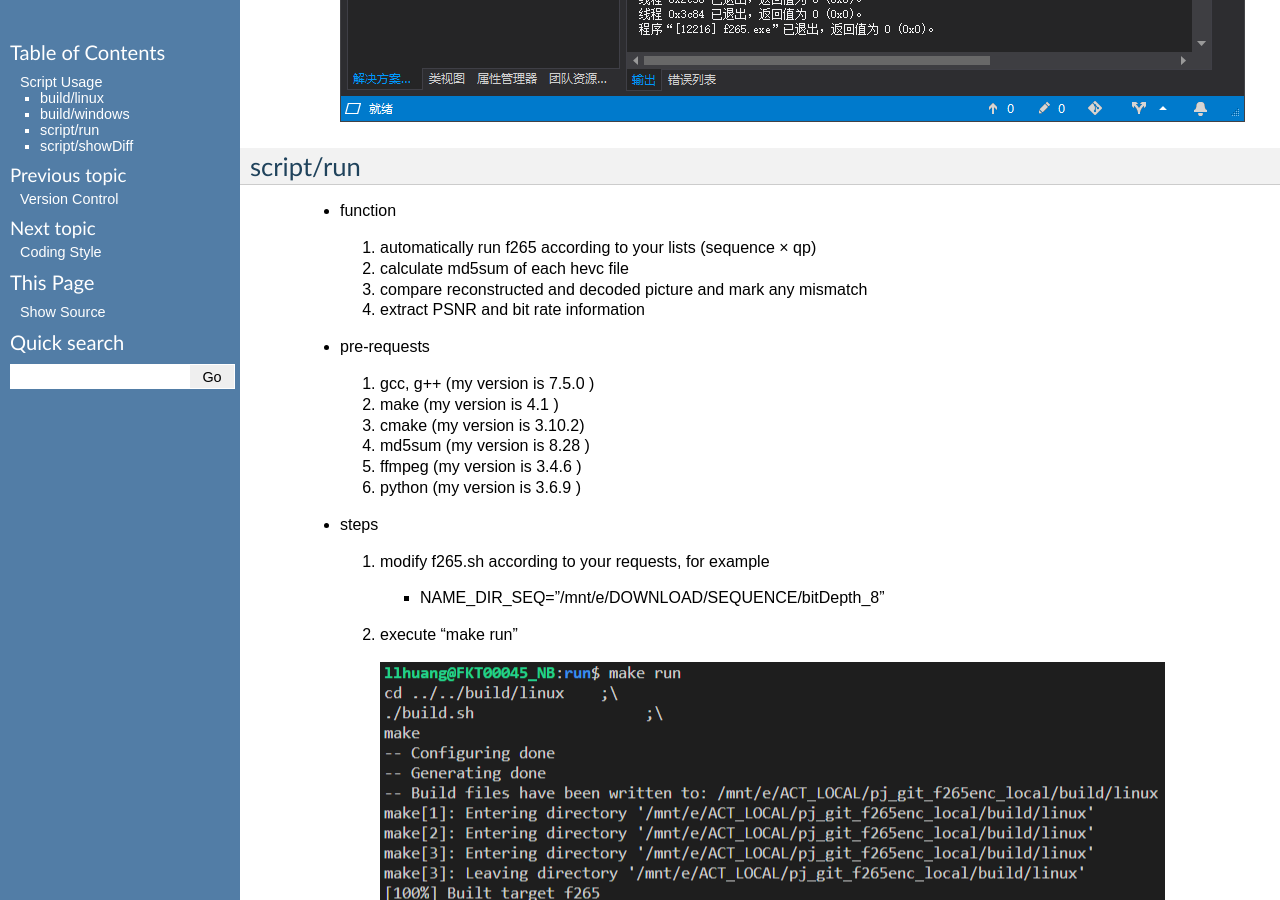
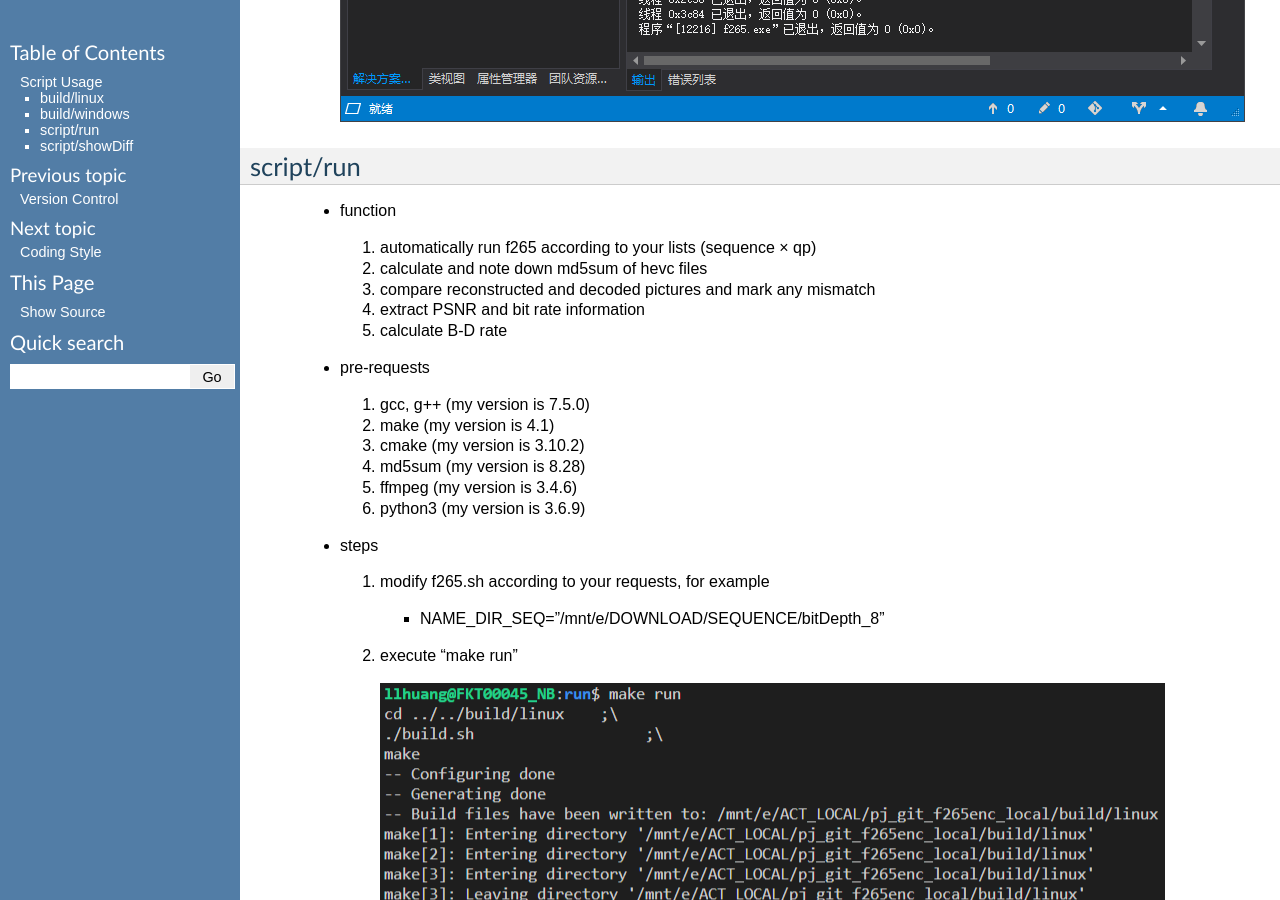
Before and after one commit to iamhll/f265enc_doc, a Sphinx documentation site: the page built from source/script_usage/main.rst, in a window 1280 px wide and 900 px high, scrolled down 8093 px. Built offline with Sphinx 7.4.7, drawn with Linux system fonts in a browser that asks for light colours; some of the changed text lies outside the part shown.

Commit message:
[MINOR] [UPDATE] 1. script_usage    a. updated

```diff
--- a/source/script_usage/main.rst
+++ b/source/script_usage/main.rst
@@ -1,10 +1,10 @@
 .. -----------------------------------------------------------------------------
-  ..
-  ..  Filename       : main.rst
-  ..  Author         : Huang Leilei
-  ..  Created        : 2020-07-12
-  ..  Description    : script usage related documents
-  ..
+    ..
+    ..  Filename       : main.rst
+    ..  Author         : Huang Leilei
+    ..  Created        : 2020-07-12
+    ..  Description    : script usage related documents
+    ..
 .. -----------------------------------------------------------------------------
 
 Script Usage
@@ -21,8 +21,8 @@ build/linux
 
 *   pre-requests
 
-    #.  gcc, g++ (my version is 7.5.0 )
-    #.  make     (my version is 4.1   )
+    #.  gcc, g++ (my version is 7.5.0)
+    #.  make     (my version is 4.1)
     #.  cmake    (my version is 3.10.2)
 
     \
@@ -67,7 +67,7 @@ build/windows
 
 *   pre-requests
 
-    #.  cmake         (my version is 3.18.0-rc4 )
+    #.  cmake         (my version is 3.18.0-rc4)
     #.  visual studio (my version is 2019-16.4.3)
 
     \
@@ -99,7 +99,7 @@ build/windows
 
         \
 
-    #.  add "-c ..\..\script\run\f265.cfg" to the command-line parameters of f265
+    #.  add "-c ..\\..\\script\\run\\f265.cfg" to the command-line parameters of f265
 
         .. image:: buildWindowsStep5a.png
         .. image:: buildWindowsStep5b.png
@@ -114,7 +114,7 @@ build/windows
 
     #.  modify script/run/f265.cfg according to your requests, for example
 
-        *  InputFile    E:\DOWNLOAD\SEQUENCE\bitDepth_8\BasketballPass\BasketballPass.yuv
+        *  InputFile    E:\\DOWNLOAD\\SEQUENCE\\bitDepth_8\\BasketballPass\\BasketballPass.yuv
 
         \
 
@@ -130,20 +130,21 @@ script/run
     *   function
 
         #.  automatically run f265 according to your lists (sequence × qp)
-        #.  calculate md5sum of each hevc file
-        #.  compare reconstructed and decoded picture and mark any mismatch
+        #.  calculate and note down md5sum of hevc files
+        #.  compare reconstructed and decoded pictures and mark any mismatch
         #.  extract PSNR and bit rate information
+        #.  calculate B-D rate
 
         \
 
     *   pre-requests
 
-        #.  gcc, g++ (my version is 7.5.0 )
-        #.  make     (my version is 4.1   )
+        #.  gcc, g++ (my version is 7.5.0)
+        #.  make     (my version is 4.1)
         #.  cmake    (my version is 3.10.2)
-        #.  md5sum   (my version is 8.28  )
-        #.  ffmpeg   (my version is 3.4.6 )
-        #.  python   (my version is 3.6.9 )
+        #.  md5sum   (my version is 8.28)
+        #.  ffmpeg   (my version is 3.4.6)
+        #.  python3  (my version is 3.6.9)
 
         \
 
@@ -191,9 +192,12 @@ script/showDiff
 
             .. image:: scriptShowDiffStep2a.png
 
-            if mismatch is detected, it will stop, and you can check the mismatch
+            if mismatch is detected, it will stop
 
             .. image:: scriptShowDiffStep2b.png
+
+            and you can check the mismatch
+
             .. image:: scriptShowDiffStep2c.png
 
             \
```
